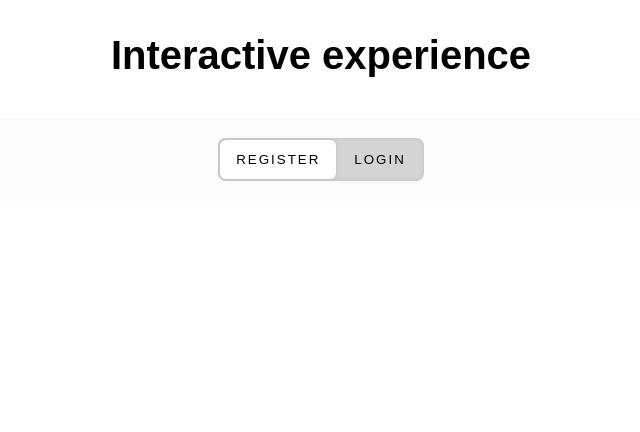
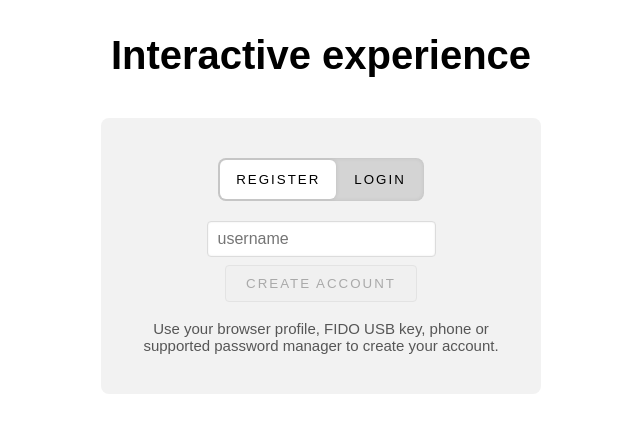
Before and after one commit to Astrian/passkey-sample, a React (Vite) app in the folder frontend/: page / in a window 1280 px wide. Shown: the top 432 px of the page, without its empty margins (319-959 px from the left). Built offline with nearby package versions, Linux system fonts and the light colour scheme; a web font is replaced by a local one.

Commit message:
Login and register experience

```diff
--- a/frontend/src/components/login.module.scss
+++ b/frontend/src/components/login.module.scss
@@ -58,7 +58,35 @@
 }
 
 .box {
-  background-color: rgb(251, 251, 251);
-  padding: 20px;
+  background-color: rgb(242, 242, 242);
+  padding: 40px 20px;
   border-radius: 8px;
+  max-width: 400px;
+  margin: 0 auto;
+  .interactiveexp {
+    display: flex;
+    justify-content: center;
+    align-items: center;
+    margin-top: 20px;
+    .form {
+      display: flex;
+      flex-direction: column;
+      align-items: center;
+      gap: 8px;
+      .formTitle {
+        font-size: 25px;
+        margin-bottom: 20px;
+        text-align: center;
+        // uppercase
+        text-transform: uppercase;
+        letter-spacing: 2px;
+      }
+      .annotate {
+        font-size: 15px;
+        color: #565656;
+        text-align: center;
+        margin-top: 10px;
+      }
+    }
+  }
 }
--- a/frontend/src/components/login.tsx
+++ b/frontend/src/components/login.tsx
@@ -92,6 +92,23 @@ function Login(props: {refreshLogin: () => any}) {
                 <button onClick={() => {setTabStatus("login")}}>Login</button>
               </li>
             </ul>
+
+            <div className={styles.interactiveexp}>
+              {
+                tabStatus === "register" ? (<>
+                  <div className={styles.form}>
+                    <input type='text' placeholder='username' value={username} onChange={usernameInput}/>
+                    <button disabled={username.length < 4} onClick={register}>Create Account</button>
+                    <div className={styles.annotate}>Use your browser profile, FIDO USB key, phone or supported password manager to create your account.</div>
+                  </div>
+                </>) : (<>
+                  <div className={styles.form}>
+                    <button onClick={login}>Login</button>
+                    <div className={styles.annotate}>Yes, even the username is not necessery!</div>
+                  </div>
+                </>)
+              }
+            </div>
           </div>
         </div>
       </div>
--- a/frontend/src/style.scss
+++ b/frontend/src/style.scss
@@ -28,6 +28,45 @@ body {
 
 button {
   font-family: "Serenity", sans-serif;
+  cursor: pointer;
+  width: fit-content;
+  background-color: #fff;
+  border: 1px solid #e3e3e3;
+  border-radius: 4px;
+  padding: 10px 20px;
+  color: #000;
+  text-transform: uppercase;
+  letter-spacing: 2px;
+}
+button:hover {
+  background-color: #f6f6f6;
+}
+button:active {
+  background-color: #f0f0f0;
+  //inner shadow
+  box-shadow: inset 0 0 2px rgba(0, 0, 0, 0.1);
+}
+button:disabled {
+  background-color: #f0f0f0;
+  color: #a9a9a9;
+  cursor: not-allowed;
+}
+button:disabled:active {
+  box-shadow: none;
+}
+
+input {
+  font-family: "Serenity", sans-serif;
+  padding: 8px 10px;
+  outline: none;
+  border: 1px solid #dcdcdc;
+  border-radius: 4px;
+  font-size: 16px;
+  // inner shadow
+  box-shadow: inset 0 0 2px rgba(0, 0, 0, 0.1);
+}
+input:focus {
+  border: 1px solid #a9a9a9;
 }
 
 ul.tab {
@@ -63,6 +102,10 @@ ul.tab {
     button:hover, a:hover {
       background-color: #ddd;
     }
+    button:active {
+      // remove inner shadow
+      box-shadow: none;
+    }
   }
   li.active {
     button {
@@ -72,3 +115,9 @@ ul.tab {
     }
   }
 }
+
+hr {
+  border: 0;
+  height: 1px;
+  background: #0000001d;
+}
```
